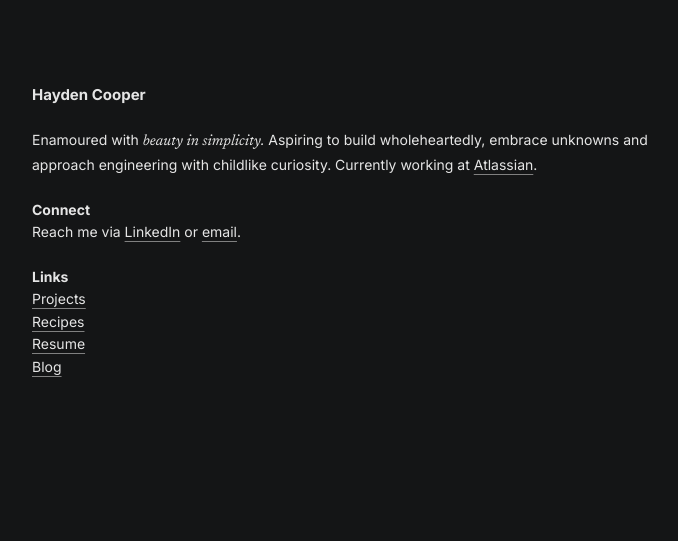
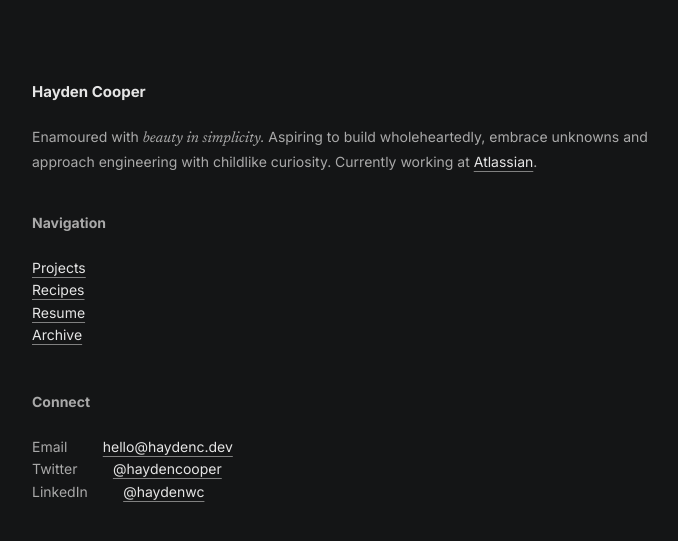
Before and after one commit to haydencooper/haydencooper.github.io, a Jekyll site: the page built from index.md, in a window 1280 px wide. Shown: the top 541 px of the page, without its empty margins (288-966 px from the left). Built offline with Jekyll 4.4.1, drawn with Linux system fonts in a browser that asks for light colours.

Commit message:
modernise

```diff
--- a/_config.yml
+++ b/_config.yml
@@ -1,4 +1,4 @@
-title: "" # name of the site
+title: "Hayden Cooper" # name of the site
 author: "" # name of site's author
 email: hydnwc@gmail.com # email of site's author
 url: haydencooper.github.io # root address of the site
@@ -6,17 +6,6 @@ baseurl: "" # subpath of the site, e.g. "/blog" (leave it blank "" if you're sit
 description: > # description of the site (multiple lines allowed)
   <div id="hayden"><b>Hayden Cooper</b></div><br>
   Enamoured with <span class="beauty">beauty in simplicity.</span> Aspiring to build wholeheartedly, embrace unknowns and approach engineering with childlike curiosity.  Currently working at <a href="https://atlassian.com">Atlassian</a>.  <br> <br>
-
-  <b>Connect</b> <br>
-     Reach me via <a href="https://linkedin.com/in/haydenwc">LinkedIn</a> or <a href="mailto:hydnwc@gmail.com">email</a>. <br> <br>
-
-  <b>Links</b> <br>
-  <a href="https://haydenc.dev">Projects</a> <br>
-  <a href="recipes.html">Recipes</a> <br>
-  <a href="resume.html">Resume</a> <br>
-  <a href="archive.html">Blog</a> <br> <br>
-
-
 
 
 
@@ -29,8 +18,8 @@ remote_theme: riggraz/no-style-please # if you are using GitHub Pages, change it
 
 theme_config:
   appearance: "light" # can be "light", "dark" or "auto"
-  back_home_text: ".." # customize text for homepage link in post layout
-  date_format: "%m-%d-%Y" # customize how date is formatted
+  back_home_text: "Back" # customize text for homepage link in post layout
+  date_format: "%-d %B, %Y     " # customize how date is formatted
   show_description: true # show blog description in home page
 
 sass:
--- a/_layouts/home.html
+++ b/_layouts/home.html
@@ -2,10 +2,24 @@
 layout: default
 ---
 <header>
-  <h1>{{ site.title }}</h1>
+
   {%-if site.theme_config.show_description-%}
     <p>{{ site.description }}</p>
   {%-endif-%}
+
+
+  <b>Navigation</b> <br> <br>
+  <a href="https://haydenc.dev">Projects</a> <br>
+  <a href="recipes.html">Recipes</a> <br>
+  <a href="resume.html">Resume</a> <br>
+  <a href="archive.html">Archive</a> <br> <br> <br>
+
+  <b>Connect</b> <br> <br>
+  Email &nbsp; &nbsp; &nbsp; &nbsp;             <a href="mailto:hello@haydenc.dev">hello@haydenc.dev</a> <br>
+  Twitter &nbsp; &nbsp; &nbsp; &nbsp;             <a href="https://twitter.com/haydencooper">@haydencooper</a> <br>
+  LinkedIn &nbsp; &nbsp; &nbsp; &nbsp;             <a href="https://linkedin.com/in/haydenwc">@haydenwc</a> <br> <br> <br>
+
+
 </header>
 
 {%-include menu_item.html collection=site.data.menu.entries-%}
--- a/_sass/no-style-please.scss
+++ b/_sass/no-style-please.scss
@@ -22,7 +22,7 @@ html { height: 100%; }
 
 body {
 transition: 1s;
-  color: #e5e5e5;
+  color: #A9A9A9;
   font-family: Inter;
   font-size: 14px;
   line-height: 1.6;
```
Also changed, not shown: _includes/post_list.html (+7 -7 lines), _layouts/post.html (+2 -5 lines), _posts/2023-10-18-salsa-de-árbol.markdown (deleted, +0 -32 lines).
